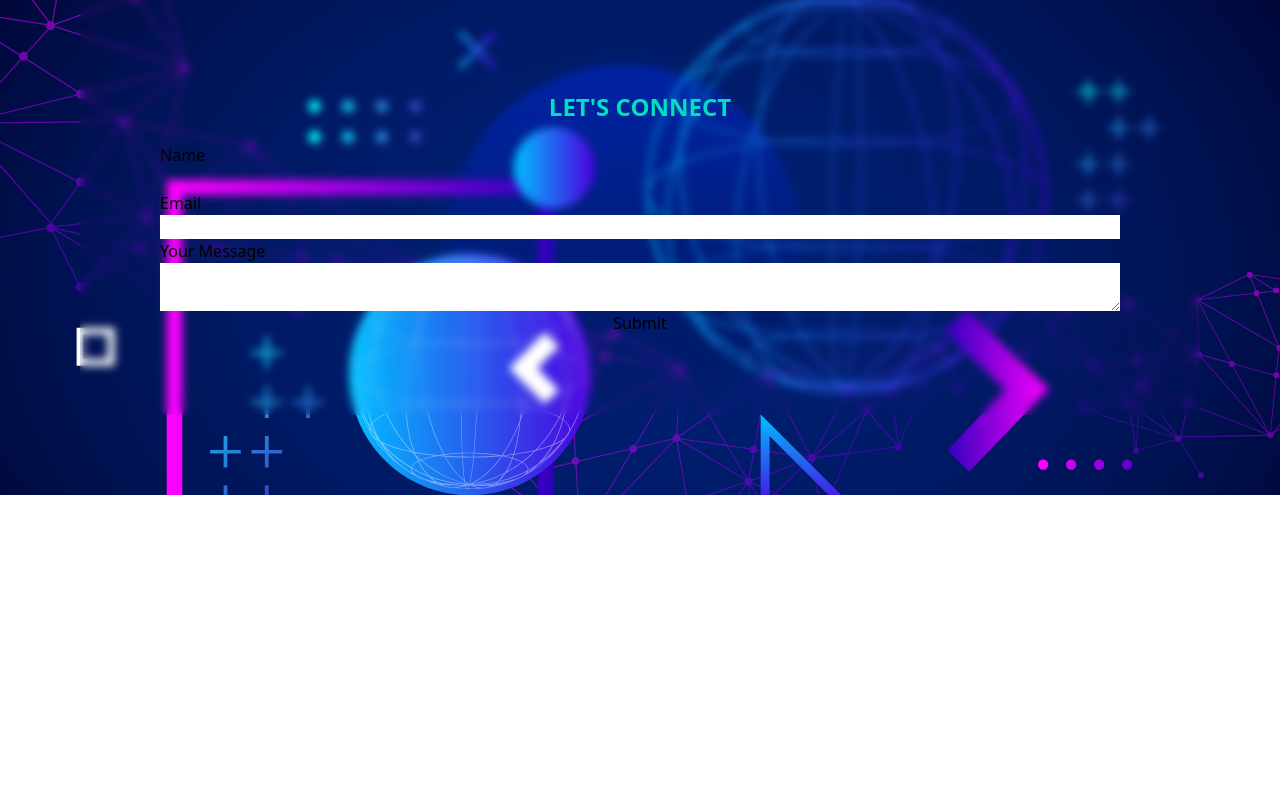
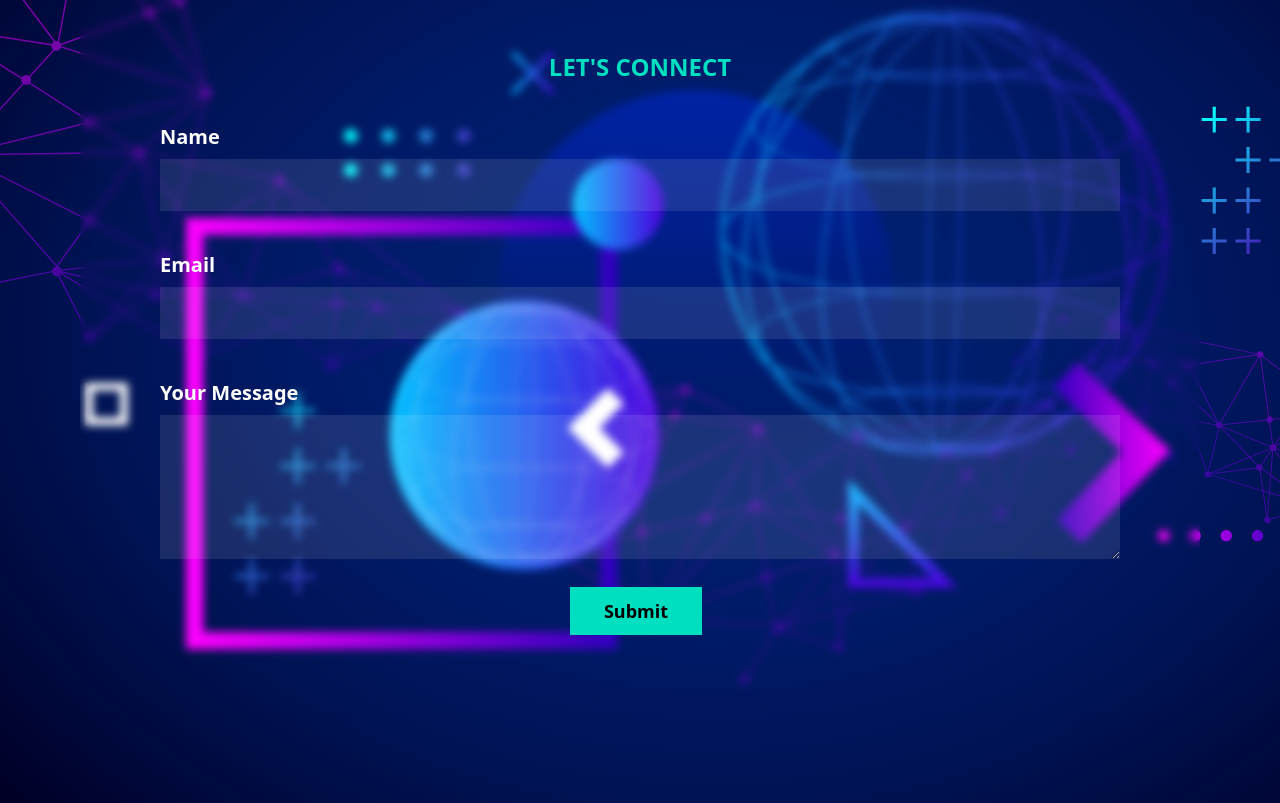
Before and after one commit to CodeX-RJ/my-portfolio, a React (Vite) app: page / in a window 1280 px wide. Shown: the part 3920-4723 px from the top of the page. Before the commit the page ends 4415 px from the top, so only its background shows below. Built offline with nearby package versions, Linux system fonts and the light colour scheme.

Commit message:
added contact section

```diff
--- a/src/sections/Contact.jsx
+++ b/src/sections/Contact.jsx
@@ -3,19 +3,24 @@ import Codingbackground from '../assets/coding.svg'
 
 const Contact = () => {
   return (
-    <section style={{backgroundImage: `url(${Codingbackground})`}} className='bg-cover bg-no-repeat p-5 md:p-20'>
+    <section style={{backgroundImage: `url(${Codingbackground})`}} className='bg-cover bg-no-repeat p-5 md:p-20 md:pt-10'>
         <div className='backdrop-blur-sm p-5 md:p-20'>
             <h1 className='text-csGreen font-bold text-2xl text-center pt-20 pb-5'>
                 LET'S CONNECT
             </h1>
             <form action="" className='flex flex-col'>
-              <label htmlFor="name">Name</label>
-              <input type="text" id="name" required className='bg-transparent'/>
-              <label htmlFor="Email" required>Email</label>
-              <input type="email" id='email'/>
-              <label htmlFor="message">Your Message</label>
-              <textarea type="message" id='message' required/>
-              <input type="submit" />
+              <label htmlFor="name" className='text-lg font-bold text-white md:text-xl mt-5 mb-2'>Name</label>
+              <input type="text" id="name" required className='bg-white bg-opacity-10 text-white text-lg md:text-xl mb-5 py-3 focus:outline-none pl-2'/>
+
+              <label htmlFor="Email" className='text-lg font-bold text-white md:text-xl mt-5 mb-2' required>Email</label>
+              <input type="email" id='email ' className='bg-white bg-opacity-10 text-white text-lg md:text-xl mb-5 py-3 focus:outline-none pl-2'/>
+
+              <label htmlFor="message" className='text-lg font-bold text-white md:text-xl mt-5 mb-2'>Your Message</label>
+              <textarea type="message" id='message' required className='bg-white bg-opacity-10 text-white text-lg md:text-xl mb-5 py-3 h-36 focus:outline-none pl-2'/>
+              <div className='grid place-items-center'>
+               <input type="submit" className='bg-csGreen border-2 border-csGreen  text-black m-2 ml-0 px-8 py-2 text-sm sm:text-lg font-semibold transition-colors duration-300 ease-linear hover:text-csGreen hover:bg-black w-fit text-center' />
+              </div>
+
             </form>
 
         </div>
```
